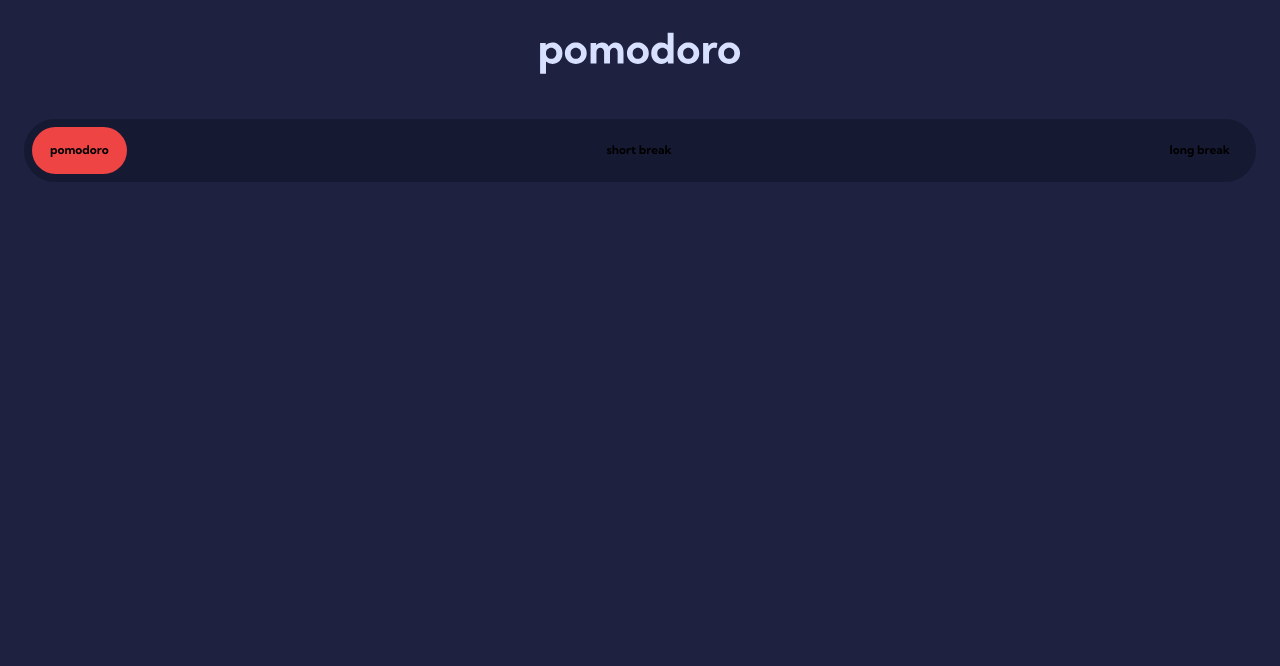
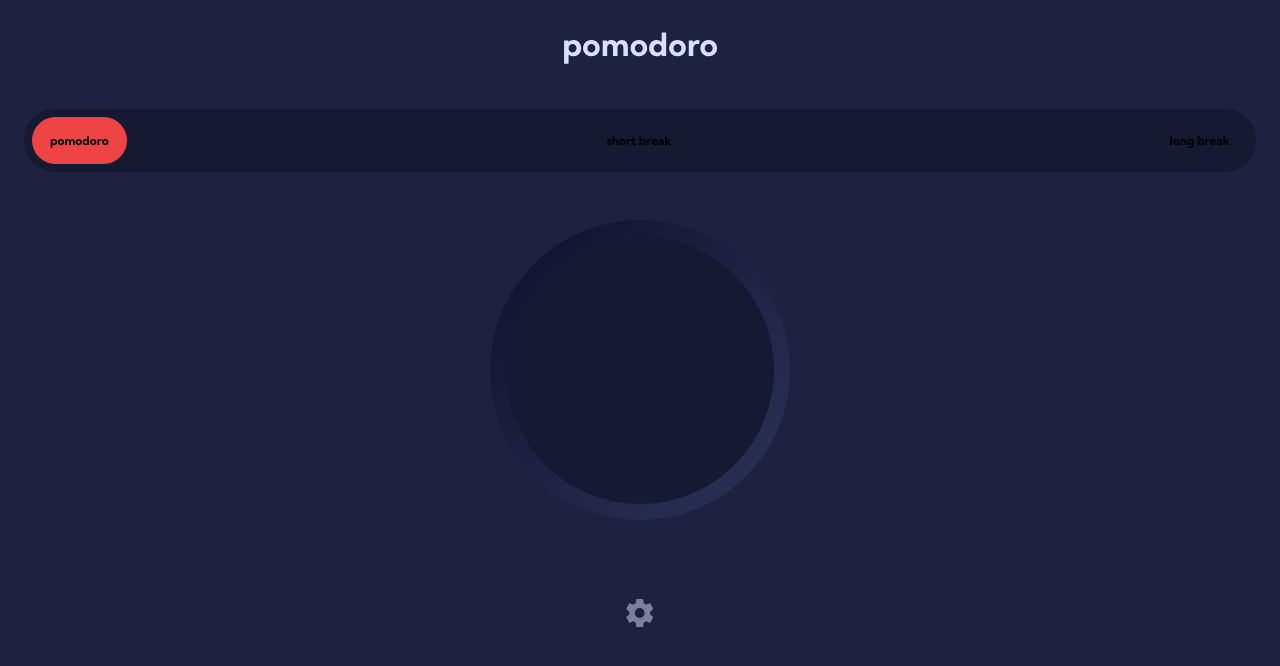
Before and after one commit to lukakhutsishvili/pomodoro-app, a Next.js app: page / in a window 1280 px wide. Shown: the top 666 px of the page. Built offline with nearby package versions, Linux system fonts and the light colour scheme.

Commit message:
wip: timer

```diff
--- a/src/app/globals.css
+++ b/src/app/globals.css
@@ -1,8 +1,6 @@
 @import "tailwindcss/base";
 @import "tailwindcss/components";
 @import "tailwindcss/utilities";
-
-
 
 .kumbh-font {
   font-family: "Kumbh Sans", sans-serif;
@@ -15,3 +13,7 @@
 .space-font {
   font-family: "Space Mono", monospace;
 }
+
+.bg {
+  background-image: linear-gradient(315deg, #2e325a, #0e112a);
+}
--- a/src/app/page.tsx
+++ b/src/app/page.tsx
@@ -4,15 +4,9 @@ import Image from "next/image";
 
 export default function Home() {
   return (
-    <main className="px-6 kumbh-font">
+    <main className="px-6 kumbh-font grid">
       <div className="mt-8 flex justify-center">
-        <Image
-          src="/assets/logo.svg"
-          alt="Logo"
-          width={200}
-          height={100}
-          unoptimized={true}
-        />
+        <img src="/assets/logo.svg" alt="Logo" />
       </div>
       <div className="mt-[45px] h-[63px] p-2 flex justify-between rounded-[31px] bg-darkBlue">
         <div className="px-[18px] flex items-center bg-red-500 rounded-[26px]">
@@ -25,7 +19,12 @@ export default function Home() {
           <p className="text-[12px] font-bold">long break</p>
         </div>
       </div>
-      <div className="w-[300px] h-[300px]"></div>
+      <div className="w-[300px] h-[300px] rounded-[50%] bg justify-self-center mt-12 p-4 ">
+        <div className="p-[10px] bg-darkBlue h-full rounded-[50%]">
+
+        </div>
+      </div>
+        <img className="justify-self-center mt-[79px]" src="/assets/icon-settings.svg"/>
     </main>
   );
 }
```
